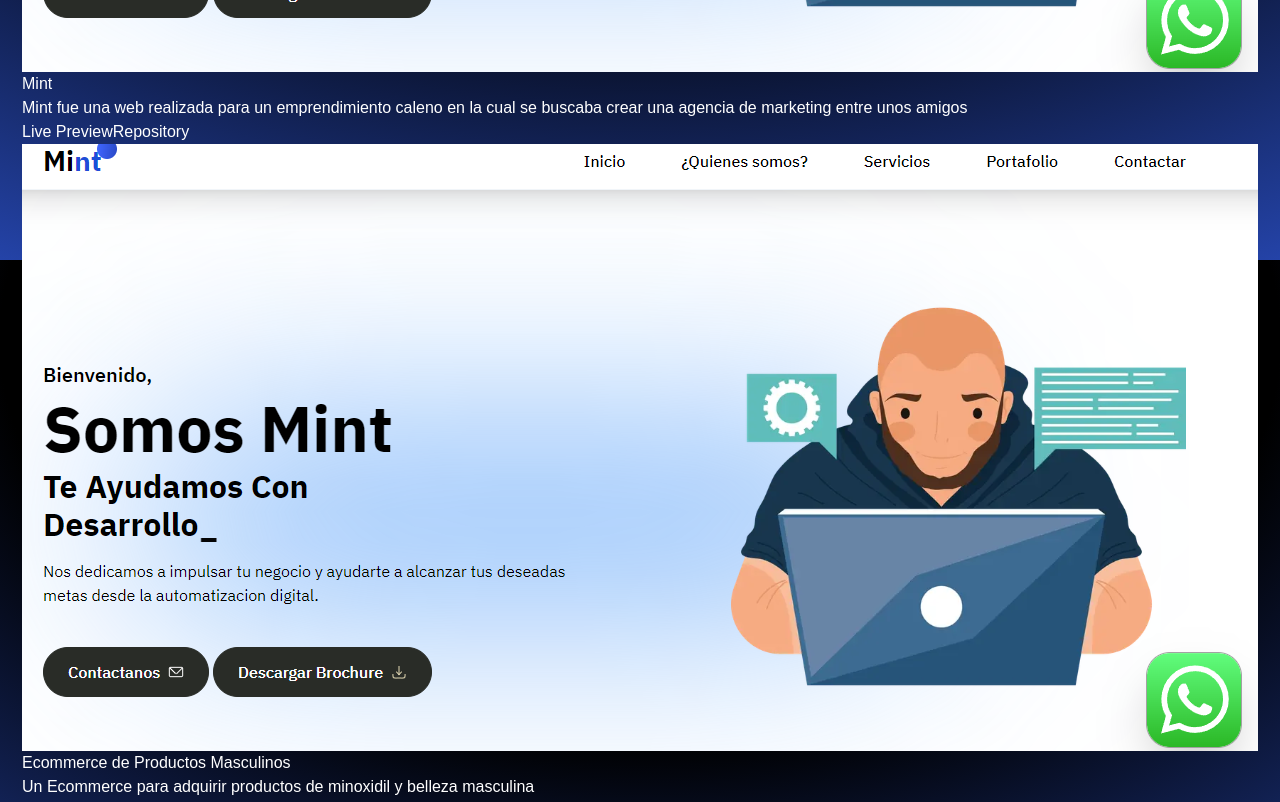
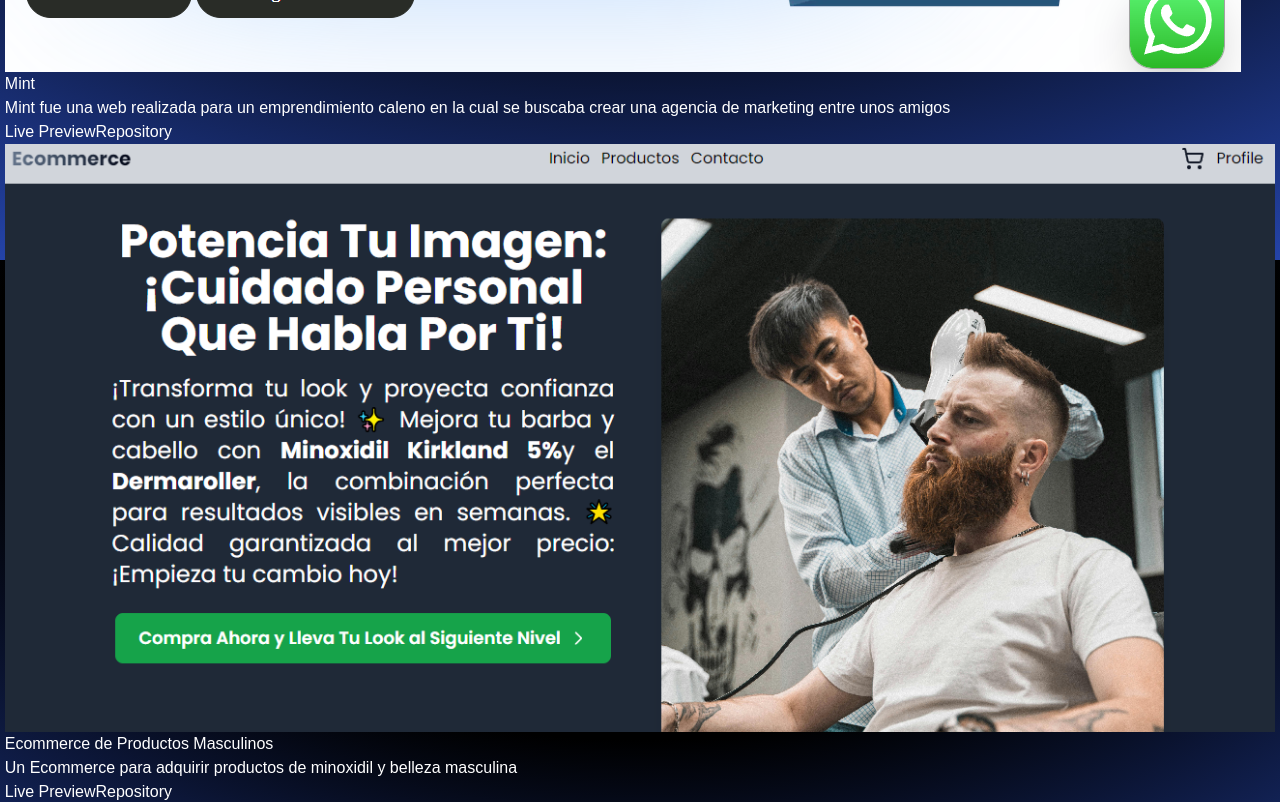
Before and after one commit to Juansubas/Portfolio, a React (Vite) app in the folder react-version/: page / in a window 1280 px wide. Shown: the part 2940-3742 px from the top of the page. Built offline with nearby package versions, Linux system fonts and the light colour scheme.

Commit message:
New Project Add

```diff
--- a/react-version/src/components/Card.tsx
+++ b/react-version/src/components/Card.tsx
@@ -13,19 +13,18 @@
 }) => {
   return (
     <section className="bg-gray-900 rounded-lg overflow-hidden shadow-lg transform transition-transform duration-300 hover:scale-105 hover:shadow-2xl">
-      <img
-        src={img}
-        alt="image"
-        className="w-full h-56 object-cover"
-      />
-      <div className="p-5">
-        <h1 className="text-2xl font-semibold text-white mb-3">{title}</h1>
-
-        <p className="text-sm text-gray-300 line-clamp-3 mb-4">{description}</p>
+      <img src={img} alt="image" className="w-full h-56 object-cover" />
+      <div className="p-5 flex flex-col justify-between h-56">
+        <div >
+          <h1 className="text-2xl font-semibold text-white mb-3">{title}</h1>
+          <p className="text-sm text-gray-300 line-clamp-3 mb-4">
+            {description}
+          </p>
+        </div>
 
         <div className="flex justify-between items-center">
           <a
-            className="text-blue-600 hover:text-blue-800 font-medium transition duration-300"
+            className="bg-transparent backdrop-blur-md py-3 px-6 shadow-white rounded-xl shadow-sm text-white font-medium hover:text-gray-600 transition duration-300 ease-in-out hover:scale-105"
             href={link}
             target="_blank"
             rel="noopener noreferrer"
@@ -33,7 +32,7 @@
             Live Preview
           </a>
           <a
-            className="text-blue-600 hover:text-blue-800 font-medium transition duration-300"
+            className="bg-transparent backdrop-blur-md py-3 px-6 shadow-white rounded-xl shadow-sm text-white font-medium hover:text-gray-600 transition duration-300 ease-in-out hover:scale-105"
             href={repo}
             target="_blank"
             rel="noopener noreferrer"
--- a/react-version/src/data/projectsData.ts
+++ b/react-version/src/data/projectsData.ts
@@ -1,4 +1,5 @@
 import Mint from '../assets/mint.png';
+import Ecommerce from '../assets/ecommerce.png';
 
 export const projects = [
   {
@@ -11,11 +12,11 @@
   },
   {
     id: 2,
-    img: Mint,
+    img: Ecommerce,
     title: "Ecommerce de Productos Masculinos",
     description: "Un Ecommerce para adquirir productos de minoxidil y belleza masculina",
-    link: "https://www.otroproyecto.com",
-    repo: "https://github.com/juansubas/otroproyecto"
+    link: "https://www.ecommerce.juansubas.com",
+    repo: "https://gitlab.com/Juansubas/ecommerce/"
   },
   {
     id: 3,
@@ -24,5 +25,29 @@
     description: "Proyecto para gestionar las tareas del dia a dia.",
     link: "https://www.otroproyecto3.com",
     repo: "https://github.com/juansubas/otroproyecto3"
+  },
+  {
+    id: 4,
+    img: Mint,
+    title: "Mint",
+    description: "Mint fue una web realizada para un emprendimiento caleno en la cual se buscaba crear una agencia de marketing entre unos amigos",
+    link: "https://www.mint.juansubas.com",
+    repo: "https://github.com/juansubas/mint"
+  },
+  {
+    id: 5,
+    img: Mint,
+    title: "Ecommerce de Productos Masculinos",
+    description: "Un Ecommerce para adquirir productos de minoxidil y belleza masculina",
+    link: "https://www.otroproyecto.com",
+    repo: "https://github.com/juansubas/otroproyecto"
+  },
+  {
+    id: 6,
+    img: Mint,
+    title: "Todo",
+    description: "Proyecto para gestionar las tareas del dia a dia.",
+    link: "https://www.otroproyecto3.com",
+    repo: "https://github.com/juansubas/otroproyecto3"
   }
 ];
```
Also changed, not shown: react-version/src/assets/ecommerce.png (added).
